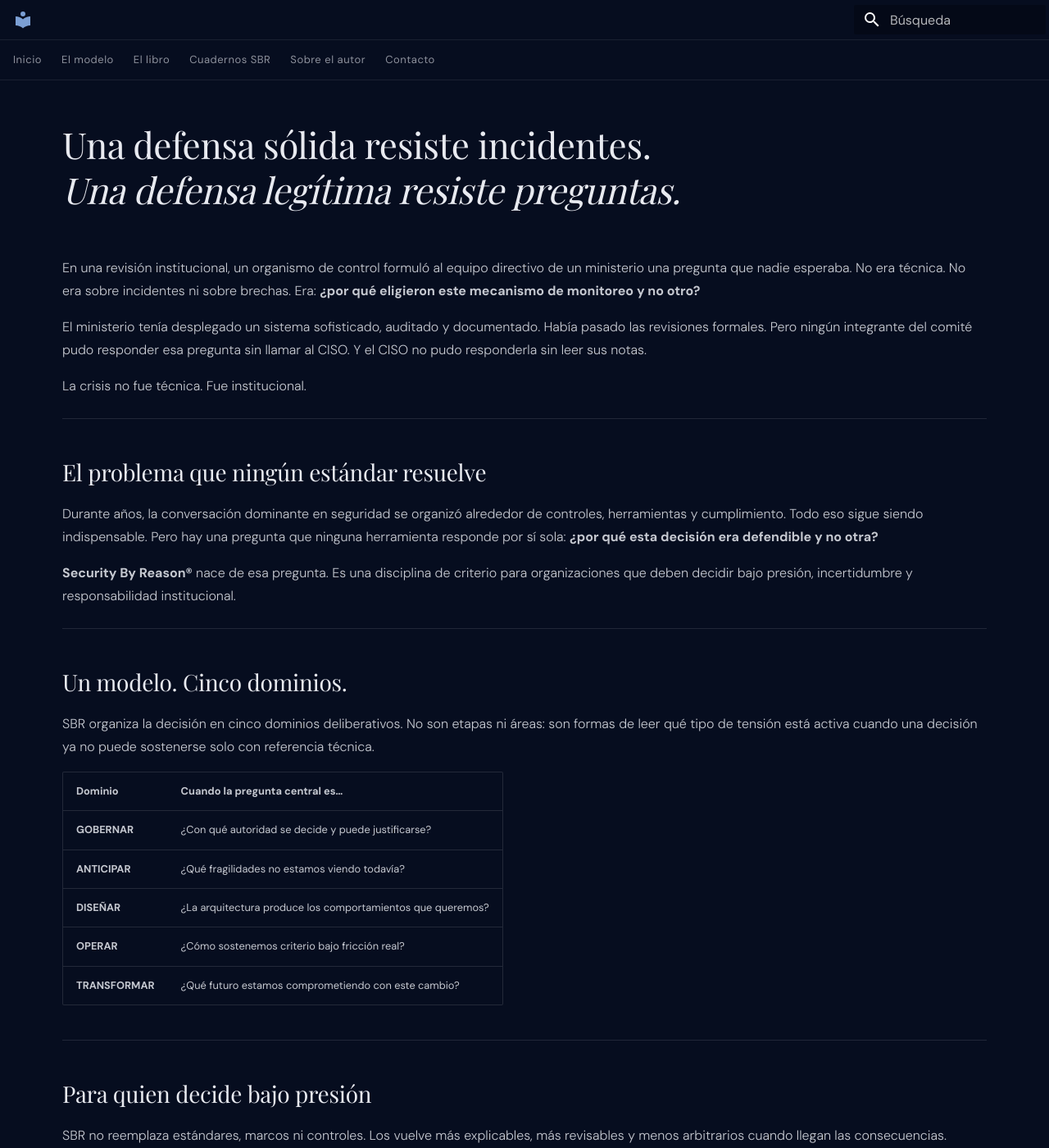
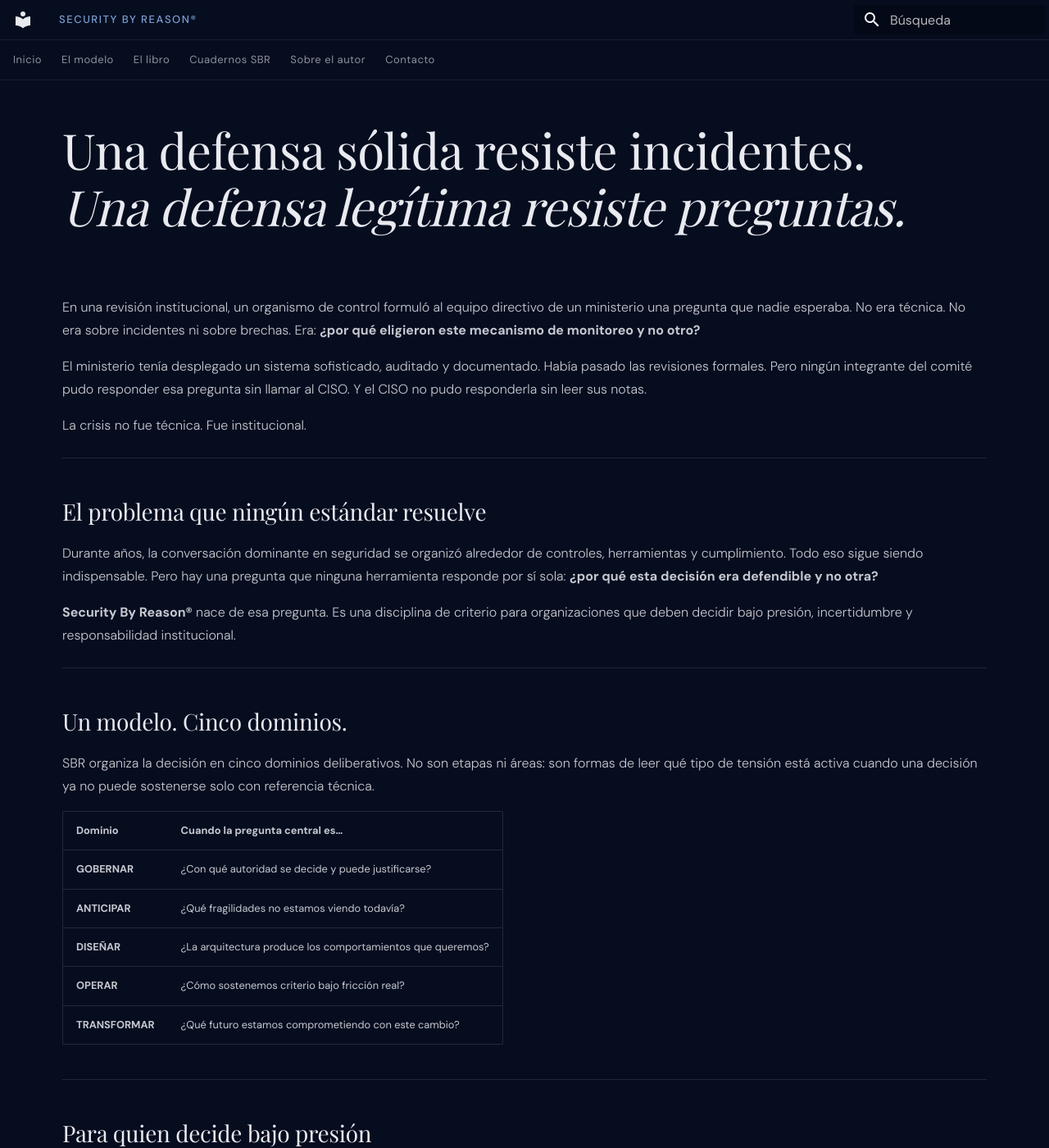
Before and after one commit to danielsasia/sbr-site, an MkDocs documentation site: the page built from docs/index.md, in a window 1280 px wide and 1400 px high. Shown: the whole window at 82% size. Built offline with MkDocs 1.6.1 and Material for MkDocs 9.7.7, drawn with Linux system fonts in a browser that asks for light colours; some web fonts are replaced.

Commit message:
Update extra.css

```diff
--- a/docs/stylesheets/extra.css
+++ b/docs/stylesheets/extra.css
@@ -1,23 +1,29 @@
-@import url('https://fonts.googleapis.com/css2?family=Playfair+Display:ital,wght@0,400;0,600;1,400&family=DM+Sans:wght@300;400;500&family=DM+Mono&display=swap');
+@import url('https://fonts.googleapis.com/css2?family=Playfair+Display:ital,wght@0,400;0,600;1,400&family=DM+Sans:wght@300;400;500;600&family=DM+Mono&display=swap');
 
 [data-md-color-scheme="slate"] {
   --md-default-bg-color: #060d1f;
   --md-default-fg-color: #e8eaf0;
-  --md-default-fg-color--light: rgba(232,234,240,0.55);
-  --md-default-fg-color--lighter: rgba(232,234,240,0.3);
+  --md-default-fg-color--light: rgba(232, 234, 240, 0.55);
+  --md-default-fg-color--lighter: rgba(232, 234, 240, 0.3);
   --md-typeset-color: #e8eaf0;
   --md-accent-fg-color: #7b9fd4;
 }
 
 body,
-.md-main {
+.md-main,
+.md-container,
+.md-main__inner,
+.md-content,
+.md-sidebar,
+.md-sidebar__scrollwrap,
+.md-sidebar__inner {
   background: #060d1f !important;
 }
 
 .md-header {
   background: #060d1f !important;
   box-shadow: none !important;
-  border-bottom: 0.5px solid rgba(255,255,255,0.08) !important;
+  border-bottom: 0.5px solid rgba(255, 255, 255, 0.08) !important;
 }
 
 .md-header__title,
@@ -30,16 +36,21 @@
   color: #7b9fd4 !important;
 }
 
+.md-header__button,
+.md-header__button * {
+  color: #e8eaf0 !important;
+}
+
 .md-tabs {
   background: #060d1f !important;
-  border-bottom: 0.5px solid rgba(255,255,255,0.08) !important;
+  border-bottom: 0.5px solid rgba(255, 255, 255, 0.08) !important;
 }
 
 .md-tabs__link {
   font-family: 'DM Sans', sans-serif !important;
   font-size: 13px !important;
   letter-spacing: 0.04em !important;
-  color: rgba(232,234,240,0.6) !important;
+  color: rgba(232, 234, 240, 0.6) !important;
   opacity: 1 !important;
 }
 
@@ -52,10 +63,11 @@
   background: #060d1f !important;
 }
 
+.md-nav__title,
 .md-nav__link {
   font-family: 'DM Sans', sans-serif !important;
   font-size: 13px !important;
-  color: rgba(232,234,240,0.5) !important;
+  color: rgba(232, 234, 240, 0.5) !important;
 }
 
 .md-nav__link--active,
@@ -63,40 +75,46 @@
   color: #7b9fd4 !important;
 }
 
-h1, h2, h3 {
+.md-typeset h1,
+.md-typeset h2,
+.md-typeset h3 {
   font-family: 'Playfair Display', serif !important;
   font-weight: 400 !important;
   color: #e8eaf0 !important;
 }
 
-h1 {
+.md-typeset h1 {
   font-size: 2.2rem !important;
   line-height: 1.25 !important;
 }
 
-h2 {
+.md-typeset h2 {
   font-size: 1.4rem !important;
 }
 
 .md-typeset {
   font-family: 'DM Sans', sans-serif !important;
   font-weight: 300 !important;
-  color: rgba(232,234,240,0.85) !important;
+  color: rgba(232, 234, 240, 0.85) !important;
   line-height: 1.75 !important;
 }
 
-a {
+.md-typeset a,
+.md-content a,
+.md-nav a {
   color: #7b9fd4 !important;
 }
 
-a:hover {
+.md-typeset a:hover,
+.md-content a:hover,
+.md-nav a:hover {
   color: #e8eaf0 !important;
 }
 
-blockquote {
+.md-typeset blockquote {
   font-family: 'Playfair Display', serif !important;
   border-left: 2px solid #7b9fd4 !important;
-  color: rgba(232,234,240,0.85) !important;
+  color: rgba(232, 234, 240, 0.85) !important;
   font-size: 1.1rem !important;
   font-style: italic !important;
 }
@@ -108,7 +126,7 @@
 }
 
 .md-footer {
-  border-top: 0.5px solid rgba(255,255,255,0.08) !important;
+  border-top: 0.5px solid rgba(255, 255, 255, 0.08) !important;
 }
 
 .md-social {
@@ -118,7 +136,7 @@
 .md-footer-copyright {
   font-family: 'DM Sans', sans-serif !important;
   font-size: 12px !important;
-  color: rgba(232,234,240,0.2) !important;
+  color: rgba(232, 234, 240, 0.2) !important;
 }
 
 .md-grid {
@@ -136,28 +154,6 @@
 }
 
 .md-main__inner .md-content h1 {
-  font-size: 3rem;
-  line-height: 1.15;
+  font-size: 3rem !important;
+  line-height: 1.15 !important;
 }
-
-.brand-block {
-  line-height: 1.05;
-  padding-top: 2px;
-}
-
-.brand-title {
-  font-size: 0.95rem;
-  letter-spacing: 0.12em;
-  font-weight: 600;
-}
-
-.brand-subtitle {
-  font-size: 0.64rem;
-  letter-spacing: 0.18em;
-  opacity: 0.82;
-  margin-top: 3px;
-}
-
-.md-header__topic {
-  display: none !important;
-}
```
